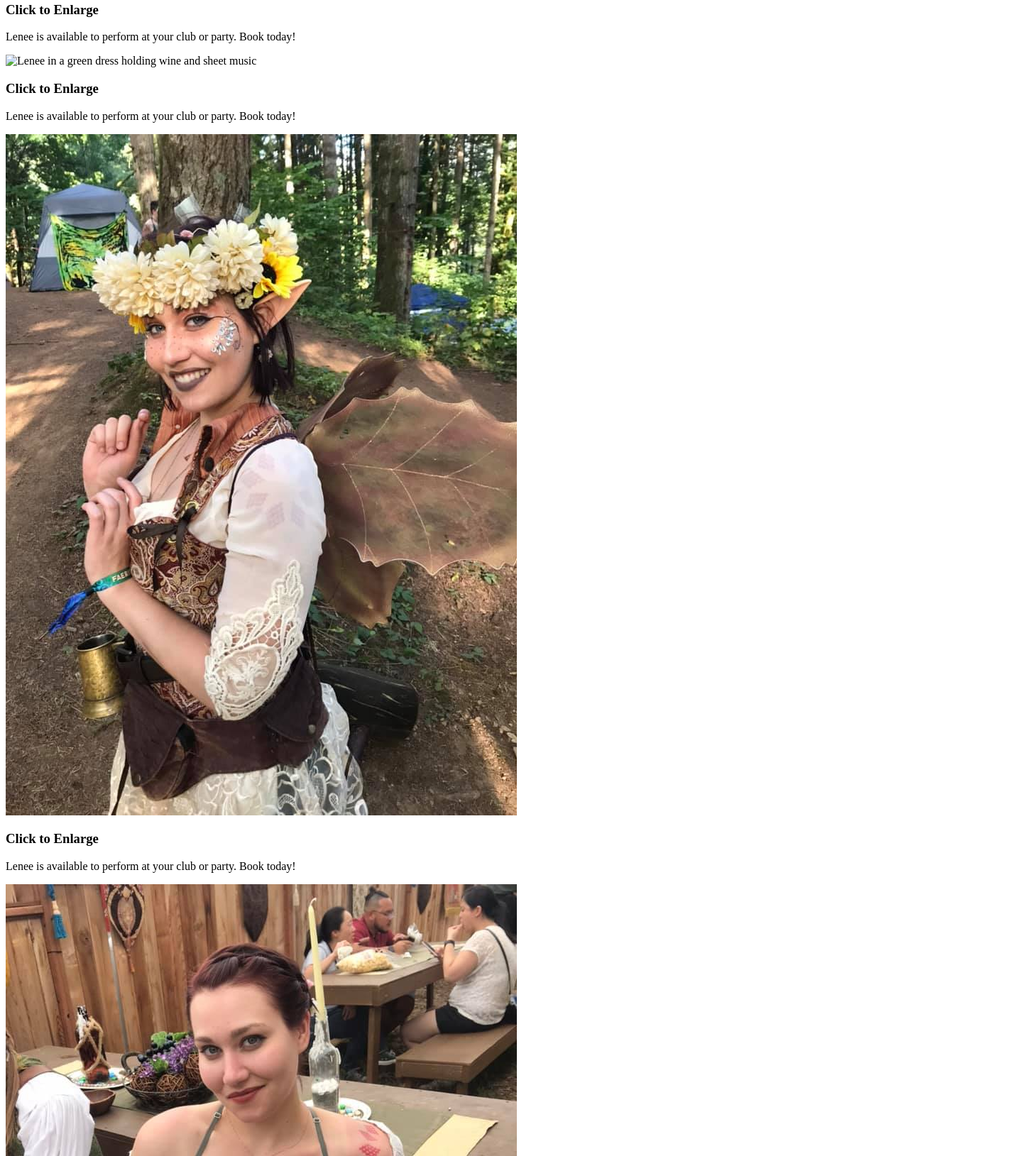
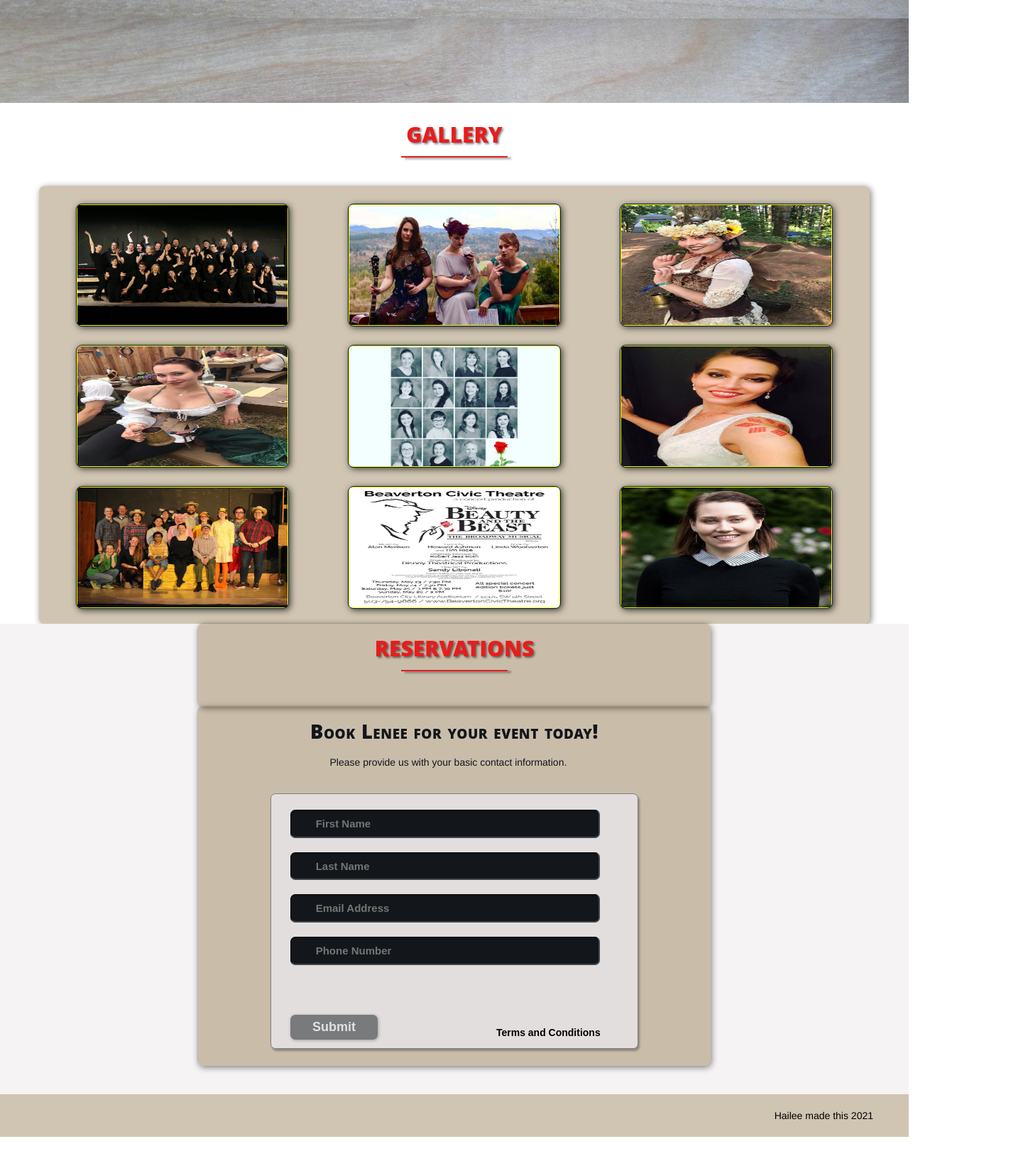
Before and after one commit to HaileeVandiver/HTML-and-CSS-Projects-, a plain HTML site: page 9 image website/index.html in a window 1280 px wide. Shown: the part 831-2460 px from the top of the page at 71% size, 1448 px wide, since content can reach past the window. After the commit the page ends 2433 px from the top, so only its background shows below. Drawn offline with Linux system fonts and the light colour scheme.

Commit message:
basic html and css website
9 image space station style website

```diff
--- /dev/null
+++ b/9 image website/css/animations.css
@@ -0,0 +1,107 @@
+/*=======================================
+  MENU SECTION ANIMATION
+  =======================================*/
+
+  .menu {
+	color: #f00;
+	font: bold 12px/18px sans-serif;
+	text-align: center;
+	display: inline;
+	margin: 0% auto;
+	padding: 0;
+	list-style: none;
+	text-decoration: none;
+}
+
+.menu li {
+	color: #000;
+	background-color: rgba(255, 255, 255, 1);
+	display: inline-block;
+	margin: 0% auto;
+	position: relative;
+	padding: 15px 4%;
+	border: 1px solid #9D9FA2;
+	box-shadow: 2px 2px 10px 0 rgba(0,0,0,0.5);
+	border-radius: 6px;
+	/*background-color: #052136;*/
+	cursor: pointer;
+	transition-property: background;
+	transition-duration: .4s;
+	transition-delay: 0s;
+	transition-timing-function: ease-in-out;
+}
+
+.menu li:hover {
+	color: #f00;
+	background-color: rgba(100,65,0,.3);
+}
+
+/*=======================================
+  GALLERY SECTION ANIMATION
+  =======================================*/
+.photo {
+	position: relative;
+	line-height: 0;
+	margin-bottom: 2em;
+	overflow: hidden;
+	border-radius: 8px;
+	padding:1px;
+	border:1px solid #021a40;
+	background-color: #ff0;
+	box-shadow: 2px 2px 10px 0 rgba(0,0,0,0.7);
+}
+
+.photo-container {
+	text-align: center;
+	margin: 15px auto;
+	width: 300px;
+    height: 169px;
+}
+
+.photo-container img {
+ 	max-width: 100%;
+	width: 300px;
+	height: 169px;
+}
+
+.photo-overlay {
+	color: #fff;
+	position: absolute;
+	top: 0;
+	right: 0;
+	bottom: 0;
+	left: 0;
+	padding-left: 20px;
+	padding-right: 20px;
+	justify-content: center; /* For centering text inside .photo-overlay */
+	align-items: center;
+	background: rgba(0,0,0, .5);
+}
+
+.white-head {
+	color: #C9BDAA;
+	margin-top: 5%;
+}
+
+/* =================================
+  Photo Overlay Transitions
+==================================== */
+
+.photo-overlay {
+	opacity: 0;
+	transition: opacity .5s;
+	border-radius: 10px;
+	cursor: pointer;
+}
+.photo-overlay:hover {
+	opacity: 1;
+}
+
+.photo img {
+	transition: transform .5s;
+	transform-origin: 50% 50%;
+}
+
+.photo:hover img {
+	transform: scale(1.1);
+}
--- /dev/null
+++ b/9 image website/css/photo_style.css
@@ -0,0 +1,73 @@
+p {
+    font-weight: 300;
+    line-height: 30px;
+    padding-bottom: 15px;
+}
+
+.photo {
+    position: relative;
+    line-height: 0;
+    margin-bottom: 2em;
+    overflow: hidden;
+    border-radius: 8px;
+    padding: 1px;
+    border: 1px solid #021a40;
+    background-color: #fff0;
+    box-shadow: 2px 2px 10px rgba(0,0,0.7);
+}
+
+.photo-container {
+    text-align: center;
+    margin: 15px auto;
+    width: 300px;
+    height: 169px;
+}
+.photo-container img {
+    max-width: 100%;
+    width: 300px;
+    height: 169px;
+}
+.photo-overlay {
+    color: #fff;
+    position: absolute;
+    top: 0;
+    right: 0;
+    bottom: 0;
+    left: 0;
+    padding-left: 20px;
+    padding-right: 20px;
+    justify-content: center;
+    align-items: center;
+    background: rgba(0,0,0.5)
+}
+.white-head {
+    color: #C9BDAA;
+    margin-top: 5%;
+    line-height: 30px;
+    padding-bottom: 20px;
+}
+
+.photo-overlay {
+    opacity: 0;
+    transition: opacity .1s;
+    border-radius: 10px;
+    cursor: pointer;
+}
+
+.photo-overlay p{
+    width: 100%;
+    height: 100%;
+    color: #fff;
+}
+.photo-overlay:hover {
+    opacity: 1;
+}
+
+.photo img {
+    transition: transform .5s;
+    transform-origin: 50% 50%;
+}
+
+.photo:hover img {
+    transform: scale(1.1);
+}
--- /dev/null
+++ b/9 image website/css/shared.css
@@ -0,0 +1,379 @@
+==================================================
+    GENERIC STYLES
+==================================================*/
+html {
+	font-family: sans-serif;
+	font-size: 62.5%;
+	-webkit-tap-highlight-color: rgba(0, 0, 0, 0);
+	-webkit-text-size-adjust: 100%;
+	-ms-text-size-adjust: 100%;
+}
+
+body {
+    font-size: 14px;
+	margin: 0;
+	font-family: "Helvetica Neue", Helvetica, Arial, sans-serif;
+	line-height: 1.42857143;
+	color: #333;
+	background-color: #fff;
+}
+
+footer,
+nav {
+  display: block;
+}
+
+h1, h2, h3, h4, h5, h6 {
+    font-family: 'Open Sans', sans-serif;
+}
+
+h1 {
+    line-height: 50px;
+    font-weight: 900;
+    font-size: 30px;
+    text-transform: uppercase;
+    text-align: center;
+    color: #E91C1C;
+	text-shadow: 2px 2px 3px rgba(0,0,0,0.5);
+}
+
+h1::after {  /* This is the underline */
+	display: block;
+	content: "";
+	height: 2px;
+	width: 150px;
+	background: #E91C1C;
+	margin: 5px auto 40px;
+	box-shadow: 5px 2px 3px rgba(0,0,0,0.5);
+}
+
+h2 {
+    line-height: 50px;
+    color: #E91C1C;
+}
+
+h3 {
+    line-height: 30px;
+    padding-bottom: 20px;
+}
+
+h4 {
+	padding-top: 25px;
+	line-height: 40px;
+	padding-bottom: 0px;
+	font-size: 22px;
+	font-weight: 900;
+}
+
+p {
+    font-weight: 300;
+    line-height: 30px;
+    padding-bottom: 15px;
+}
+
+.text-center {
+    text-align: center;
+}
+
+.heading-padding {
+    padding-bottom: 40px;
+}
+
+section {
+    padding-top: 50px;
+    margin-top: 50px;
+}
+
+.navbar {
+	height: 105px;
+	max-height: 340px;
+	display: block;
+}
+
+.container {
+  padding-right: 15px;
+  padding-left: 15px;
+  margin-right: auto;
+  margin-left: auto;
+}
+
+.container-fluid {
+  padding-right: 15px;
+  padding-left: 15px;
+  margin-right: auto;
+  margin-left: auto;
+}
+.row {
+  margin-right: -15px;
+  margin-left: -15px;
+}
+
+.clearfix:after,
+.container:after,
+.navbar:after {
+	clear: both;
+	display: table;
+	content: " ";
+}
+
+.wrap {
+	height: 100%;
+	width: 100%;
+	position: absolute;
+	/* This ensures that the images cannot
+	   render outside of their container
+	   without forcing any scrollbars*/
+	overflow: hidden;
+	top: 0;
+	left: 0;
+	text-align: center;
+}
+
+.menu-container {
+	max-height: 340px;
+	margin: 0% auto;
+	content: " ";
+	/* top: 0;
+	left: 0; */
+	/* position: absolute; */ /* to the top edge of the screen */
+	width: 100%;
+	position: fixed;
+	z-index: 100;
+	/*background-color: rgba(255, 255, 255, 0.5);*/
+}
+
+/*=======================================
+  HOME SECTION STYLES
+  =======================================*/
+#home {
+	background: url(../images/thumb/background_image.png) no-repeat 50% 50%;
+	background-attachment: fixed;
+	-webkit-background-size: cover;
+	-moz-background-size: cover;
+	-o-background-size: cover;
+	background-size: cover;
+	width: 100%;
+	display: block;
+	height: auto;
+	padding-top: 350px; /* This is spacer before the Main title Logo */
+	padding-bottom: 500px; /* This is spacer after the Main title Logo */
+	color: #fff;
+}
+
+.head-main {
+	text-shadow: 2px 4px 5px rgba(0, 0, 0, 0.9);
+	font-variant: small-caps;
+	color: #fff;
+	letter-spacing: 5pt;
+	word-spacing: 21pt;
+	font-size: 4.5em;
+	text-align: left;
+	font-family: impact, sans-serif;
+	line-height: 2;
+    font-weight: 900;
+    border: 5px double #fff;
+    padding: 10px;
+}
+
+.head-sub-main {
+    font-size: 23px ;
+    font-weight: 500;
+    padding: 50px 20px 10px 20px;
+	text-transform: uppercase;
+}
+
+.head-last {
+    font-size: 18px ;
+    font-weight: 900;
+    padding: 5px 20px 20px 20px;
+    border: 1px dotted #fff;
+    padding: 5px;
+}
+
+/*=======================================
+  Contact STYLES
+  =======================================*/
+.flex-container {
+    display: -webkit-flex;
+    display: flex;
+	flex-wrap: wrap;
+	padding: 10px;
+	border-radius: 8px;
+	margin: 0px auto;
+	background-color: rgba(100,65,0,.3);
+	box-shadow: 2px 2px 10px 0 rgba(0,0,0,0.5);
+}
+
+#contact {
+     background-color: #f5f3f3;
+}
+
+.reservation {
+	width: 60%;
+	padding: 10px;
+	border-radius: 8px;
+	margin: 0px auto;
+	background-color: rgba(100,65,0,.3);
+	box-shadow: -1px -1px 1px 0 rgba(0,0,0,0.1), 1px 2px 10px 0 rgba(0,0,0,0.5);
+}
+
+.reservation h2 {
+	width: 70%;
+	text-align: center;
+	margin: 0 auto;
+	color: #13161B;
+	font-weight: 500;
+	font-size: 1.3em;
+	letter-spacing: 0pt;
+	word-spacing: 0pt;
+}
+
+.reservation h2 span {
+	width: 70%;
+	text-align: center;
+	margin: 0 auto;
+	color: #13161B;
+	font-weight: 900;
+	font-size: 1.5em;
+	font-variant: small-caps;
+	letter-spacing: .4pt;
+	word-spacing: .3pt;
+}
+
+.reservation p {
+	color: #13161B;
+	width: 50%;
+	margin: 0 auto;
+}
+
+.reservation form {
+	font-size: 15px;
+    outline: none;
+    font-weight: 600;
+    color: #8D8E8F;
+    padding: 12px 12px;
+    width: 70%;
+    border: 1px solid #808080;
+    margin: 2% auto;
+    border-radius: 7px;
+    background: rgb(227,222,222);
+    box-shadow: 2px 3px 3px 0px rgba(0, 0, 0, 0.3);
+    font-family: 'Raleway', sans-serif;
+}
+
+.reservation input[type="text"] {
+	font-size: 15px;
+	outline: none;
+	font-weight: 600;
+	color: #8D8E8F;
+	padding: 2% 1% 2% 7%;
+	width: 80%;
+	border-top: 1px solid #090B0D;
+	border-right: 2px solid #424549;
+	border-bottom: 2px solid #424549;
+	border-left: 1px solid #090B0D;
+	margin: 10px 1em;
+	border-radius: 7px;
+	background: #13161B;
+	box-shadow: inset 0px 3px 0px 0px rgba(5, 5, 5, 0.15);
+	font-family: 'Raleway', sans-serif;
+}
+
+.reservation input[type="text"]:hover {
+	box-shadow: 0 0 18px rgba(100,65,0,.8);
+}
+
+.form-spacer {
+	padding: 30px 39px;
+}
+
+.terms {
+	margin: 30px 1px 0 0 ;
+}
+
+.terms {
+	margin-top: 13%;
+	padding-left: 52px;
+	font-size: 14px;
+	line-height: 5px;
+	color: #000;
+	cursor: pointer;
+	font-family: 'Raleway', sans-serif;
+	font-weight: 600;
+}
+
+.terms:hover {
+	color: orange;
+	text-decoration: underline;
+}
+
+.terms {
+	position: relative;
+	display: inline;
+	float: right;
+}
+
+.submit input[type="submit"] {
+	color: rgb(225,225,225);
+	cursor: pointer;
+	border: none;
+	font-weight: 900;
+	outline: none;
+	text-align: center;
+	font-family: 'Raleway', sans-serif;
+	margin: 0px 3%;
+	padding: 7px 0px;
+	width: 25%;
+	font-size: 18px;
+	transition: border-color 0.3s color 0.3s background-color 0.3s;
+	border-radius: 7px;
+	background-color: #797a7b;
+	box-shadow: 1px 1px 4px 0 rgba(0,0,0,0.3);
+}
+
+.submit input[type="submit"]:hover {
+	color: #000;
+	background-color: #8D8E8F;
+	box-shadow: inset 1px 2px 15px 0 rgba(0,0,0,0.5);
+}
+
+/*=======================================
+  FOOTER STYLES
+  =======================================*/
+#footer {
+    background-color: rgba(100,65,0,.3);
+    color: #000;
+	text-shadow: 2px 2px 8px 0 (0,0,0,0.4);
+    padding: 20px 50px 20px 50px;
+    text-align: right;
+}
+
+/*=======================================
+  @MEDIA QUERIES
+  =======================================*/
+@media all and (max-width:640px) and (min-width:381px) {
+    .head-main {
+        font-size: 28px ;
+    }
+}
+@media all and (max-width:381px) and (min-width:200px) {
+    .head-main {
+        font-size: 24px ;
+    }
+}
+
+@media (min-width: 768px) {
+  .container {
+    width: 750px;
+  }
+}
+@media (min-width: 992px) {
+  .container {
+    width: 970px;
+  }
+}
+@media (min-width: 1200px) {
+  .container {
+    width: 1170px;
+  }
+}
--- a/9 image website/index.html
+++ b/9 image website/index.html
@@ -2,16 +2,18 @@
 <html lang="en">
     <head>
         <meta charset="utf-8">
-		<title> Lenee</title>
+        <title>9 image website</title>
+		<link rel="stylesheet" href="./css/shared.css">
+		<link rel="stylesheet" href="./css/animations.css">
     </head>
     <body>
-	<!--Nav-->
-	<div>
-		<div>
-			<ul>
-				<a href="#home" id="link"><li>Home</li></a>
-				<a href="#gallery"><li>About</li></a>
-				<a href="#contact"><li>Gallery</li></a>
+		<!-- NAV-->
+		<div class="wrap">
+			<div class="menu-container">
+				<ul class="menu">
+					<a href="#home"><li>HOME</li></a>
+					<a href="#gallery"><li>GALLERY</li></a>
+					<a href="#contact"><li>RESERVATIONS</li></a>
 				</ul>
 			</div>
 		</div>
@@ -19,25 +21,27 @@
 
 		<!--HOME-->
 		<div id="home">
-		<div>
-			<div>
-				<span> Lenee: Actress, Singer, Songwriter</span>
+			<div class="container">
+				<div class="text-center">
+					<span class="head-main">Lenee: Singer Songwriter</span>
 				</div>
+
 			</div>
+
 		</div>
 		<!--END HOME-->
 
 		<!--GALLERY-->
-	<section>
 		<div id="gallery">
+			<div class="container">
 				<h1>Gallery</h1>
-			<div>
+				<div class="flex-container">
 
 			<!--PHOTO-CONTAINER 1-->
-				<div>
-					<div>
+			<div class="photo-container">
+				<div class="photo">
 					<img src="./images/thumb/thumbnail_1.png" alt="Hailee in Beauty and the Beast">
-						<div>
+					<div class="photo-overlay">
 						<h3>Click to Enlarge</h3>
 						<p>Lenee is available to perform at your club or party. Book today!</p>
 					</div>
@@ -45,10 +49,10 @@
 			</div>
 			<!--END PHOTO-CONTAINER 1-->
 			<!--PHOTO-CONTAINER 2-->
-				<div>
-					<div>
-					<img src="./images/thumb/thumbnail_2.png" alt="Lenee in a green dress holding wine and sheet music">
-						<div>
+			<div class="photo-container">
+				<div class="photo">
+					<img src="./images/thumb/thumbnail_2.png" alt="Hailee in Beauty and the Beast">
+					<div class="photo-overlay">
 						<h3>Click to Enlarge</h3>
 						<p>Lenee is available to perform at your club or party. Book today!</p>
 					</div>
@@ -56,10 +60,10 @@
 			</div>
 			<!--END PHOTO-CONTAINER 2-->
 			<!--PHOTO-CONTAINER 3-->
-				<div>
-					<div>
-					<img src="./images/thumb/thumbnail_3.png" alt="Lenee dressed as a fairy for Faerie world">
-						<div>
+			<div class="photo-container">
+				<div class="photo">
+					<img src="./images/thumb/thumbnail_3.png" alt="Hailee in Beauty and the Beast">
+					<div class="photo-overlay">
 						<h3>Click to Enlarge</h3>
 						<p>Lenee is available to perform at your club or party. Book today!</p>
 					</div>
@@ -67,10 +71,10 @@
 			</div>
 			<!--END PHOTO-CONTAINER 3-->
 			<!--PHOTO-CONTAINER 4-->
-				<div>
-					<div>
-					<img src="./images/thumb/thumbnail_4.png" alt="at the ren faire">
-						<div>
+			<div class="photo-container">
+				<div class="photo">
+					<img src="./images/thumb/thumbnail_4.png" alt="Hailee in Beauty and the Beast">
+					<div class="photo-overlay">
 						<h3>Click to Enlarge</h3>
 						<p>Lenee is available to perform at your club or party. Book today!</p>
 					</div>
@@ -78,10 +82,10 @@
 			</div>
 			<!--END PHOTO-CONTAINER 4-->
 			<!--PHOTO-CONTAINER 5-->
-				<div>
-					<div>
-					<img src="./images/thumb/thumbnail_5.png" alt="brochure for beauty and the beast">
-						<div>
+			<div class="photo-container">
+				<div class="photo">
+					<img src="./images/thumb/thumbnail_5.png" alt="Hailee in Beauty and the Beast">
+					<div class="photo-overlay">
 						<h3>Click to Enlarge</h3>
 						<p>Lenee is available to perform at your club or party. Book today!</p>
 					</div>
@@ -89,10 +93,10 @@
 			</div>
 			<!--END PHOTO-CONTAINER 5-->
 			<!--PHOTO-CONTAINER 6-->
-				<div>
-					<div>
-					<img src="./images/thumb/thumbnail_6.png" alt="glamour shot">
-						<div>
+			<div class="photo-container">
+				<div class="photo">
+					<img src="./images/thumb/thumbnail_6.png" alt="Hailee in Beauty and the Beast">
+					<div class="photo-overlay">
 						<h3>Click to Enlarge</h3>
 						<p>Lenee is available to perform at your club or party. Book today!</p>
 					</div>
@@ -100,10 +104,10 @@
 			</div>
 			<!--END PHOTO-CONTAINER 6-->
 			<!--PHOTO-CONTAINER 7-->
-				<div>
-					<div>
-					<img src="./images/thumb/thumbnail_7.png" alt="Lenee in Charlotte's web">
-						<div>
+			<div class="photo-container">
+				<div class="photo">
+					<img src="./images/thumb/thumbnail_7.png" alt="Hailee in Beauty and the Beast">
+					<div class="photo-overlay">
 						<h3>Click to Enlarge</h3>
 						<p>Lenee is available to perform at your club or party. Book today!</p>
 					</div>
@@ -111,10 +115,10 @@
 			</div>
 			<!--END PHOTO-CONTAINER 7-->
 			<!--PHOTO-CONTAINER 8-->
-				<div>
-					<div>
-					<img src="./images/thumb/thumbnail_8.png" alt="brochure for beauty and the beast">
-						<div>
+			<div class="photo-container">
+				<div class="photo">
+					<img src="./images/thumb/thumbnail_8.png" alt="Hailee in Beauty and the Beast">
+					<div class="photo-overlay">
 						<h3>Click to Enlarge</h3>
 						<p>Lenee is available to perform at your club or party. Book today!</p>
 					</div>
@@ -122,10 +126,10 @@
 			</div>
 			<!--END PHOTO-CONTAINER 8-->
 			<!--PHOTO-CONTAINER 9-->
-				<div>
-					<div>
-					<img src="./images/thumb/thumbnail_9.png" alt="professional headshot">
-						<div>
+			<div class="photo-container">
+				<div class="photo">
+					<img src="./images/thumb/thumbnail_9.png" alt="Hailee in Beauty and the Beast">
+					<div class="photo-overlay">
 						<h3>Click to Enlarge</h3>
 						<p>Lenee is available to perform at your club or party. Book today!</p>
 					</div>
@@ -134,41 +138,48 @@
 			<!--END PHOTO-CONTAINER 9-->
 			</div>
 		</div>
-	</section>
+	</div>
 		<!--END GALLERY-->
 
 		<!--RSVP-->
-	<section>
 		<div id="contact">
-			<div>
-				<h1>Reservations</h1>
-				<div>
-					<h2><span> something should go her.</span>
+			<div class="container">
+				<div class="heading-padding">
+					<h1 class="reservation">Reservations</h1>
+					<div class="reservation">
+						<h2><span>Book Lenee for your event today!</span>
 						</h2>
-					<p>
-						Please proivide us with your basic contact information.
+						<p class="rsvp-text">
+							Please provide us with your basic contact information.
 						</p>
-					<div>
-						<form action="" method="post">
-							<input class="rsvp" type="text" value="First Name">
-							<input class="rsvp" type="text" value="Last Name">
-							<input class="rsvp" type="text" value="Email Address">
-							<input class="rsvp" type="text" value="Phone Number
+						<div class="form-rsvp">
+							<form action="" method="psot">
+								<input class="rsvp" type="text" value="" placeholder="First Name">
+								<input class="rsvp" type="text" value="" placeholder="Last Name">
+								<input class="rsvp" type="text" value="" placeholder="Email Address">
+								<input class="rsvp" type="text" value="" placeholder="Phone Number">
 								<div class="form-spacer">
 									<label class="terms">Terms and Conditions</label>
 								</div>
-							<div>
+								<div class="submit">
 									<input type="submit" value="Submit">
 								</div>
 							</form>
 						</div>
 					</div>
 				</div>
-	</section>
+			</div>
+
+
+		</div>
 		<!--END RSVP-->
 
 		<!--FOOTER-->
-	<div>
+		<div id="footer">
 		Hailee made this 2021
 		</div>
 		<!--END FOOTER-->
+
+
+    </body>
+</html>
```
Also changed, not shown: 9 image website/photo_package.html (added, +21 -0 lines), 9 image website/images/Thumb/background_image.png (added), 9 image website/images/Thumb/thumbnail_2.png (renamed from One-Page Website Lenee/images/Thumb/thumbnail_2.png). Lines whose indentation alone changed are shown as unchanged.
